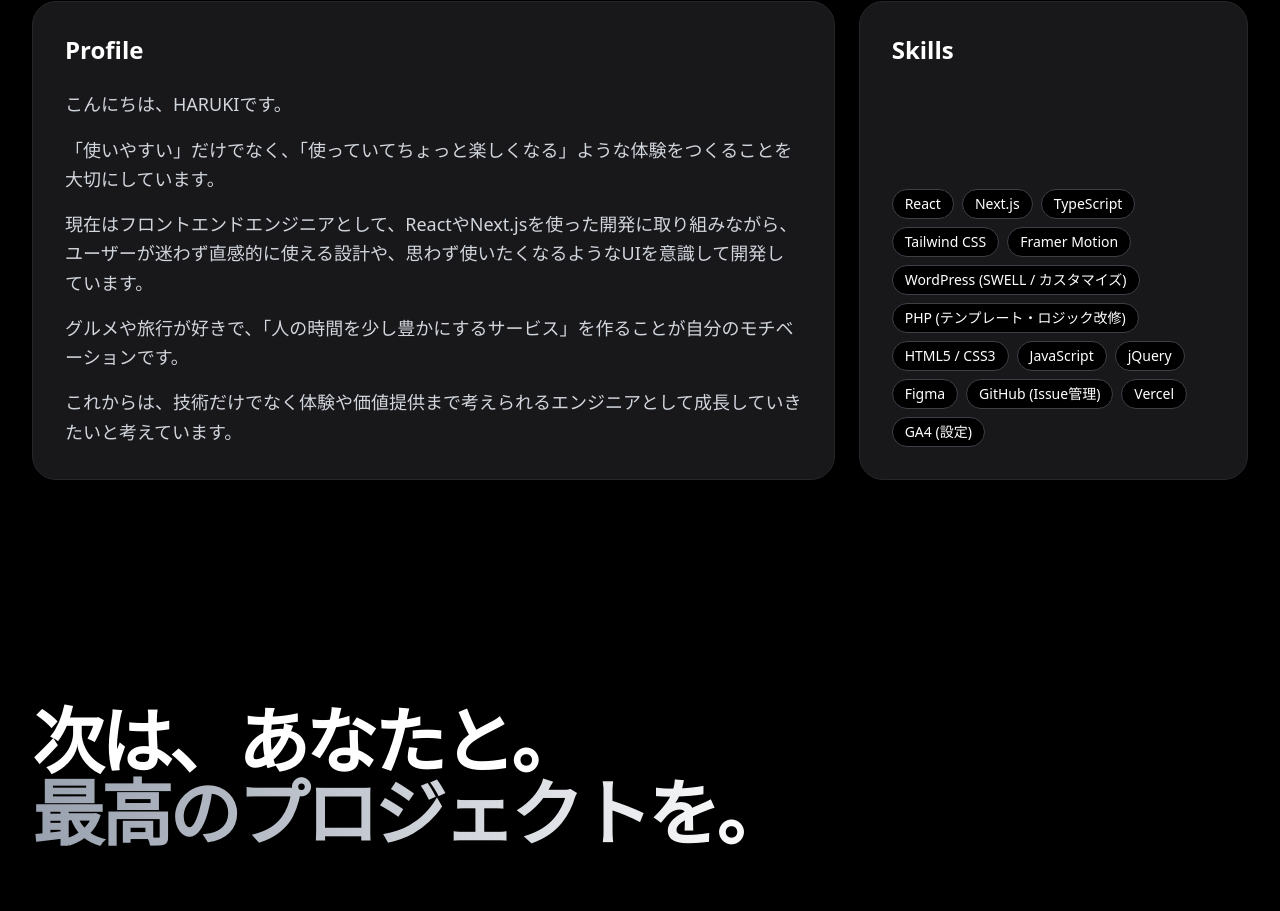
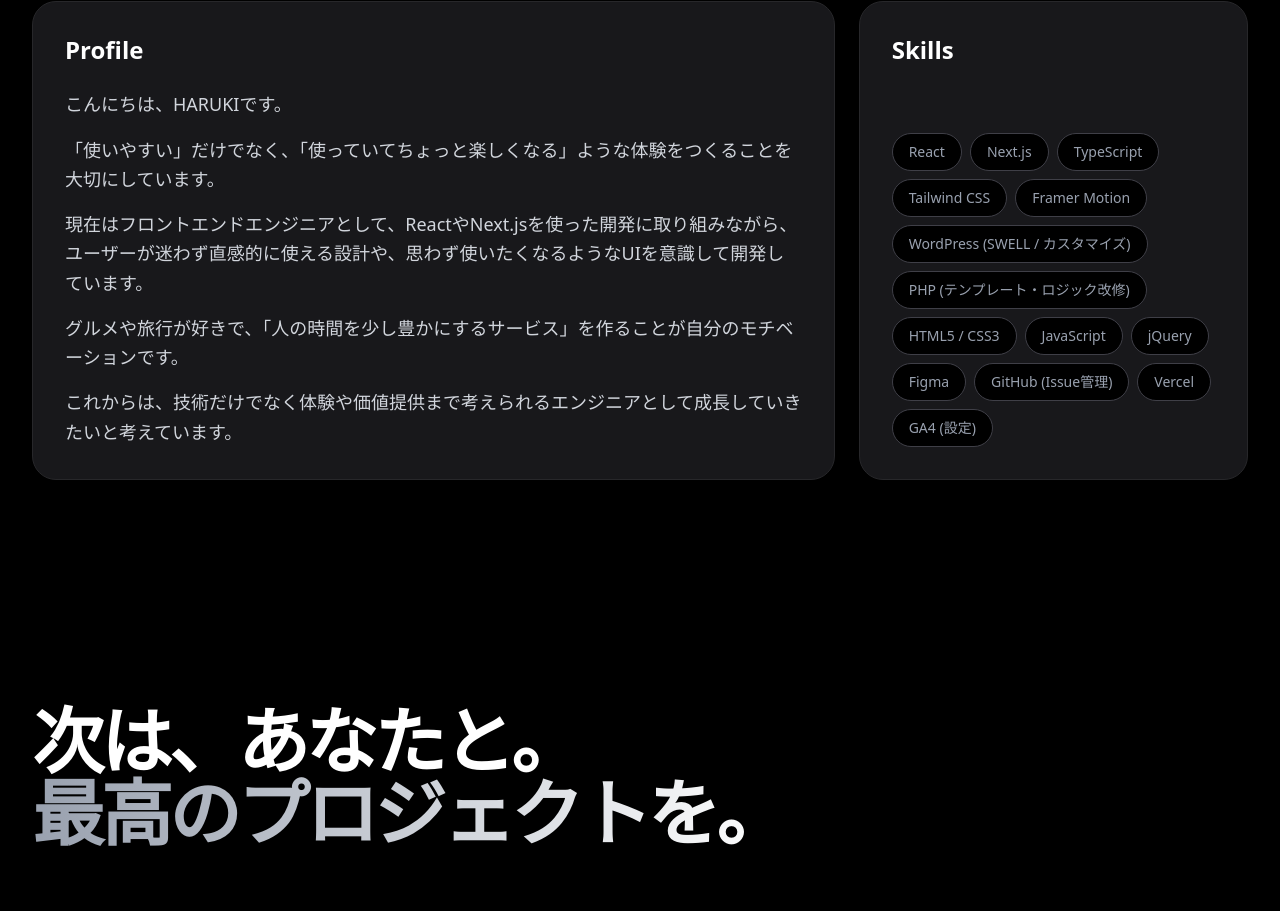
Before and after one commit to okayuharuki/haruki-nextfolio-v2, a Next.js app: page / in a window 1280 px wide. Shown: the part 6976-7887 px from the top of the page. Built offline with nearby package versions, Linux system fonts and the light colour scheme.

Commit message:
AboutSectionにモーション追加

```diff
--- a/app/_components/AboutSection.tsx
+++ b/app/_components/AboutSection.tsx
@@ -1,3 +1,6 @@
+"use client";
+
+import { motion } from "framer-motion";
 import { SKILL_DATA } from "@/app/_lib/data";
 
 export default function AboutSection() {
@@ -6,7 +9,13 @@ export default function AboutSection() {
       <div className="max-w-7xl mx-auto px-8 py-24">
         <div className="grid grid-cols-1 md:grid-cols-3 gap-6">
           {/* 左側：自己紹介文（横2マス分を使う） */}
-          <div className="md:col-span-2 bg-zinc-900 border border-zinc-800 p-8 rounded-3xl">
+          <motion.div
+            initial={{ opacity: 0, y: 30 }}
+            whileInView={{ opacity: 1, y: 0 }}
+            viewport={{ once: true }}
+            transition={{ duration: 0.6 }}
+            className="md:col-span-2 bg-zinc-900 border border-zinc-800 p-8 rounded-3xl"
+          >
             <h3 className="text-2xl font-bold mb-6">Profile</h3>
             <div className="space-y-4 text-gray-300 leading-relaxed text-lg">
               <p>こんにちは、HARUKIです。</p>
@@ -21,19 +30,28 @@ export default function AboutSection() {
                 これからは、技術だけでなく体験や価値提供まで考えられるエンジニアとして成長していきたいと考えています。
               </p>
             </div>
-          </div>
+          </motion.div>
 
           {/* 右側：スキルタグ（1マス分） */}
-          <div className="bg-zinc-900 border border-zinc-800 p-8 rounded-3xl flex flex-col">
+          <motion.div
+            initial={{ opacity: 0, y: 30 }}
+            whileInView={{ opacity: 1, y: 0 }}
+            viewport={{ once: true }}
+            transition={{ duration: 0.6, delay: 0.3 }}
+            className="bg-zinc-900 border border-zinc-800 p-8 rounded-3xl flex flex-col"
+          >
             <h3 className="text-2xl font-bold mb-6">Skills</h3>
             <div className="flex flex-wrap gap-2 mt-auto">
               {SKILL_DATA.map((skill) => (
-                <span key={skill} className="px-3 py-1 bg-black border border-zinc-700 rounded-full text-sm">
+                <span
+                  key={skill}
+                  className="px-4 py-2 bg-black border border-zinc-700 rounded-full text-sm font-medium text-gray-400 cursor-default hover:text-[#FF851B] hover:border-[#FF851B] transition-colors duration-300"
+                >
                   {skill}
                 </span>
               ))}
             </div>
-          </div>
+          </motion.div>
         </div>
       </div>
     </section>
--- a/app/layout.tsx
+++ b/app/layout.tsx
@@ -16,7 +16,7 @@ const geistMono = Geist_Mono({
 
 export const metadata: Metadata = {
   title: "HARUKI | Frontend Developer",
-  description: "フロントエンド開発に情熱を注ぐエンジニア、HARUKIのポートフォリオサイト。",
+  description: "「ちょっと楽しい」をつくる HARUKI のポートフォリオ",
 };
 
 export default function RootLayout({
```
